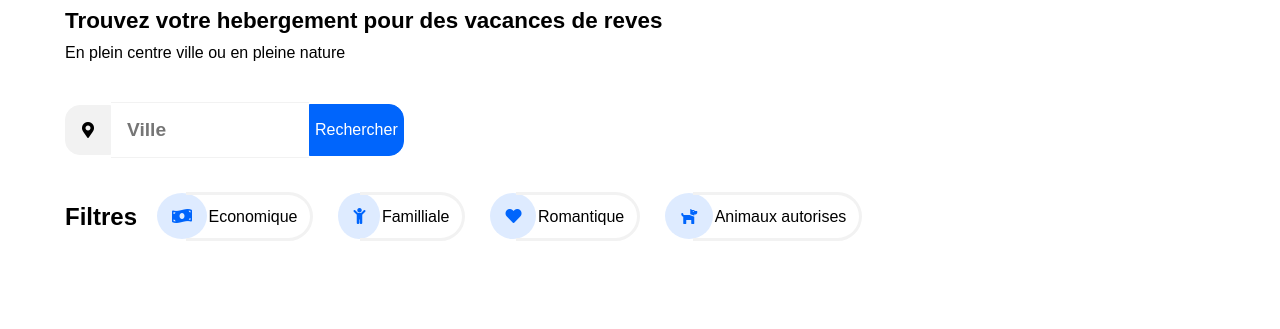
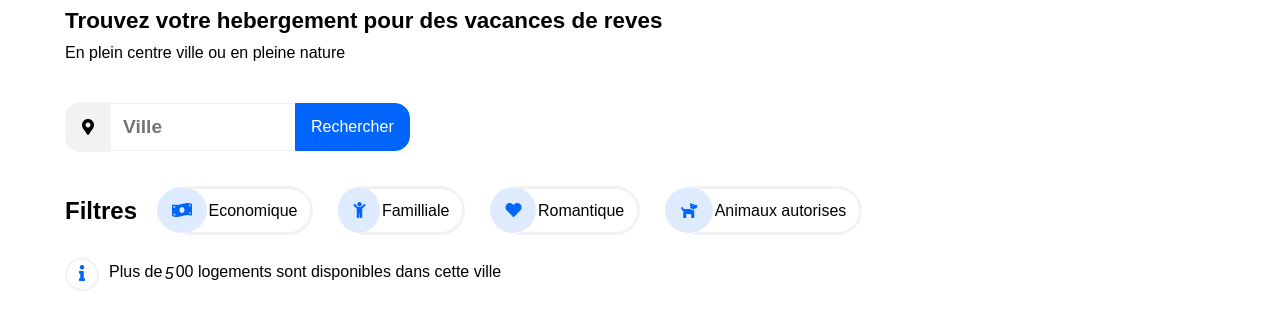
Before and after one commit to batsWTR/baptisteWentzler_2_18122020, a plain HTML site: page index.html in a window 1280 px wide. Shown: the part 117-446 px from the top of the page. Drawn offline with Linux system fonts and the light colour scheme.

Commit message:
info for all sizes

```diff
--- a/index.html
+++ b/index.html
@@ -60,6 +60,10 @@
                     </div>
                 </div>
             </section>
+            <div id="info">
+                <i class="fas fa-info"></i>
+                <p>Plus de <span><mark>5</mark>00</span> logements sont disponibles dans cette ville</p>
+            </div>
         </main>
         <footer></footer>
     </body>
--- a/monstyle.css
+++ b/monstyle.css
@@ -108,7 +108,7 @@ p{
     border: none;
     border-top: 1px solid #F2F2F2;
     border-bottom: 1px solid #F2F2F2;
-    padding: 16px;
+    padding: 12px;
 
     display: block;
     font-weight: bold;
@@ -135,6 +135,8 @@ p{
 }
 
 #recherche button{
+    position: relative;
+    right: 6px;
     font-size: 100%;
     margin: 0;
     padding: 0;
@@ -181,7 +183,33 @@ section h2{
     right: 25px;
 
 }
+/*-------------------------------------------- info   */
 
+#info{
+    margin-top: 15px;
+    display: flex;
+    flex-direction: row;
+}
+
+#info i{
+    padding: 5px 12px;
+    margin-right: 10px;
+    color: #0065fc;
+    border: 2px solid #F2F2F2;
+    border-radius: 50%;
+}
+
+#info p{
+    padding-top: 5px;
+}
+
+#info span mark{
+    position: relative;
+    top: 2px;
+    right: 2px;
+    background-color: inherit;
+    font-style: italic;
+}
 
 
 /*--------------------------------------------- Tab and landscape  */
@@ -245,7 +273,7 @@ section h2{
 
     #recherche button{
         color: white;
-        padding: 16px 5px;
+        padding: 14px 15px;
         border-radius: 0px 15px 15px 0px;
     }
 }
```
